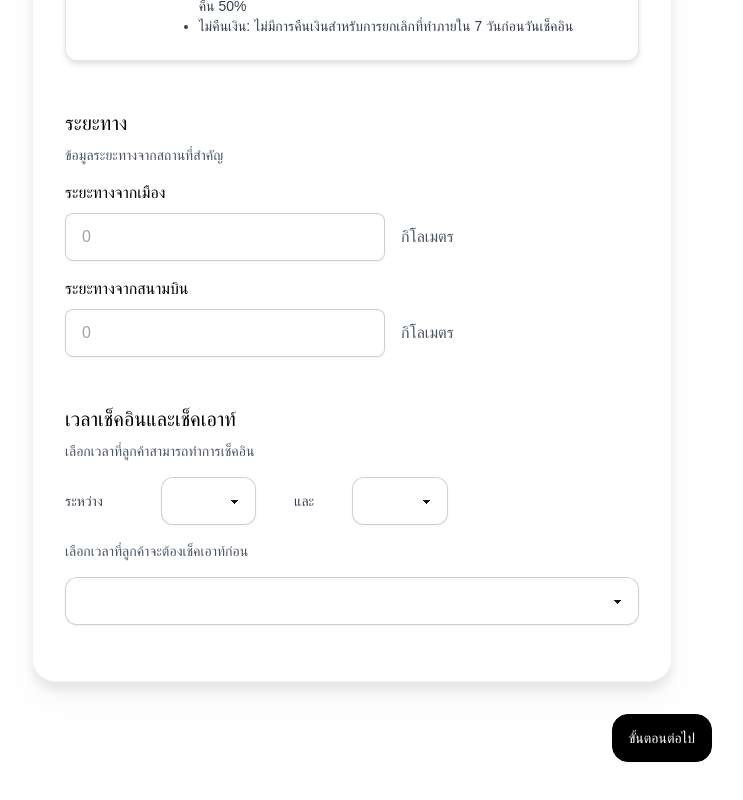
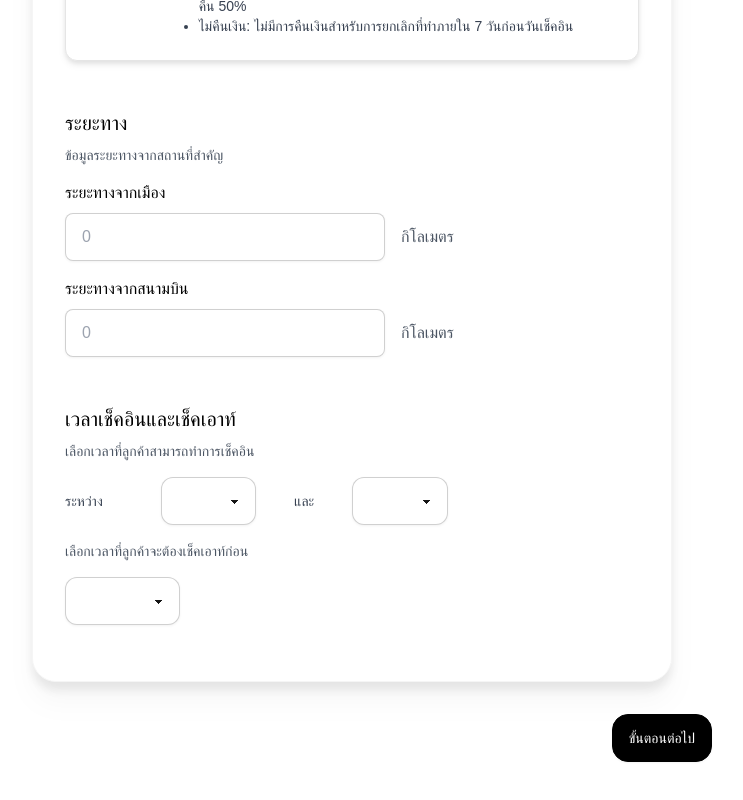
Before and after one commit to NobphadonH/PetHub, a React (Vite) app in the folder pethub-website/: page /pethub-website/basics in a window 1280 px wide. Shown: the part 2187-2987 px from the top of the page, without its empty margins (288-1031 px from the left). Built offline with nearby package versions, Linux system fonts and the light colour scheme.

Commit message:
Edit Basics page
- Changed from flex-col to grid for a better appearance

```diff
--- a/pethub-website/src/components/Basics.jsx
+++ b/pethub-website/src/components/Basics.jsx
@@ -157,12 +157,12 @@ function CheckInCheckOut() {
                     ))}
                 </select>
             </div>
-            <div className="flex flex-col justify-start mt-4">
-                <div className="flex text-start text-sm text-gray-600">เลือกเวลาที่ลูกค้าจะต้องเช็คเอาท์ก่อน</div>
+            <div className="flex text-start text-sm text-gray-600 mt-4">เลือกเวลาที่ลูกค้าจะต้องเช็คเอาท์ก่อน</div>
+            <div className="grid grid-cols-5">
                 <select
                     value={checkOut}
                     onChange={(e) => setCheckOut(e.target.value)}
-                    className="select select-bordered drop-shadow-sm w-full w-24 rounded-xl focus:outline-none focus:border-pethub-color4 mt-4 mb-6"
+                    className="select select-bordered drop-shadow-sm rounded-xl focus:outline-none focus:border-pethub-color4 mt-4 mb-6"
                 >
                     <option value="" disabled></option>
                     {times.map((time, index) => (
```
